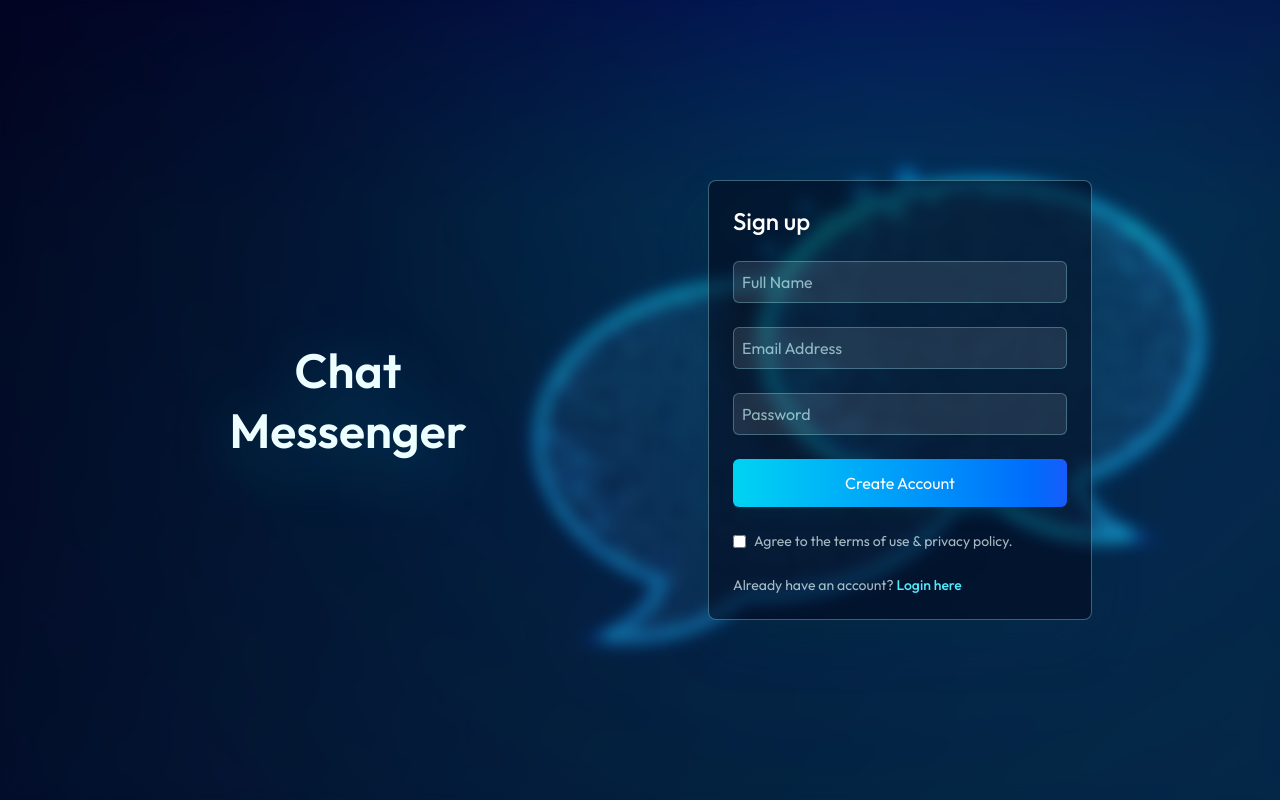
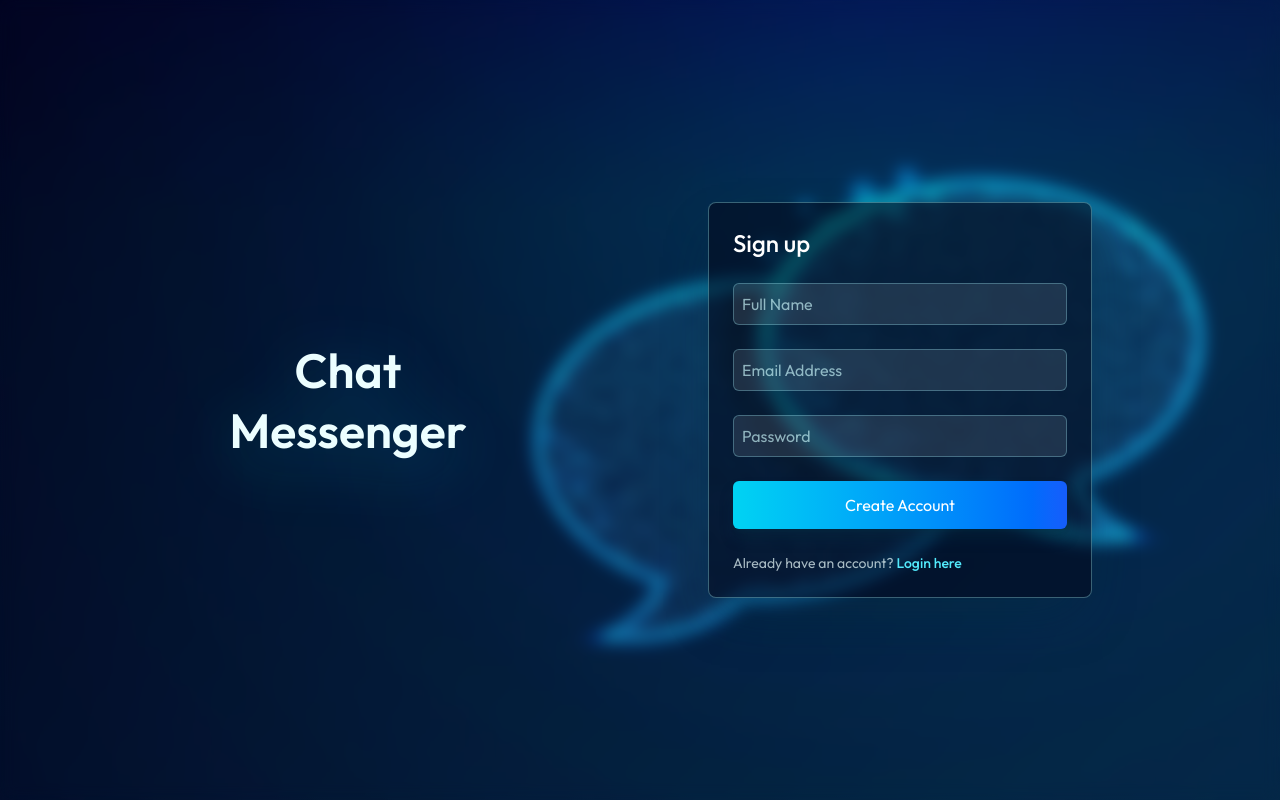
Before and after one commit to rohitsohni/quickchat-full-stack, a React (Vite) app in the folder client/: page /login in a window 1280 px wide. Built offline with nearby package versions, Linux system fonts and the light colour scheme; no server answers.

Commit message:
Update favicon color and simplify login

```diff
--- a/client/index.html
+++ b/client/index.html
@@ -2,6 +2,7 @@
 <html lang="en">
   <head>
     <meta charset="UTF-8" />
+    <link rel="icon" type="image/svg+xml" href="/favicon.svg" />
     <meta name="viewport" content="width=device-width, initial-scale=1.0" />
     <title>Chat Site</title>
   </head>
--- a/client/src/pages/LoginPage.jsx
+++ b/client/src/pages/LoginPage.jsx
@@ -66,11 +66,6 @@
           {currState === "Sign up" ? "Create Account" : "Login Now"}
         </button>
 
-        <div className='flex items-center gap-2 text-sm text-cyan-50/70'>
-          <input type="checkbox" />
-          <p>Agree to the terms of use & privacy policy.</p>
-        </div>
-
         <div className='flex flex-col gap-2'>
           {currState === "Sign up" ? (
             <p className='text-sm text-cyan-50/70'>Already have an account? <span onClick={()=>{setCurrState("Login"); setIsDataSubmitted(false)}} className='font-medium text-cyan-300 cursor-pointer'>Login here</span></p>
```
Also changed, not shown: client/public/favicon.svg, client/src/assets/favicon.svg.
